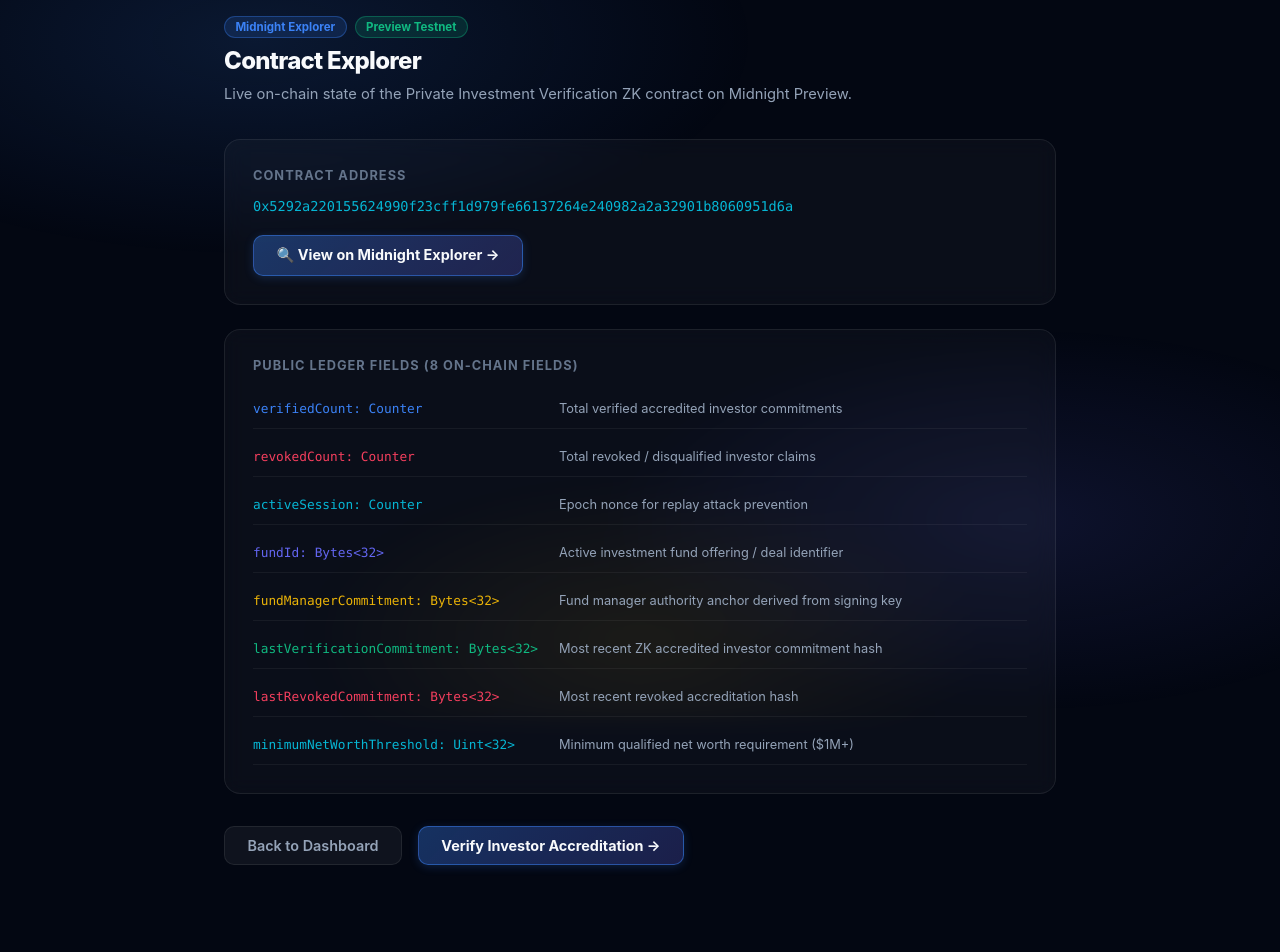
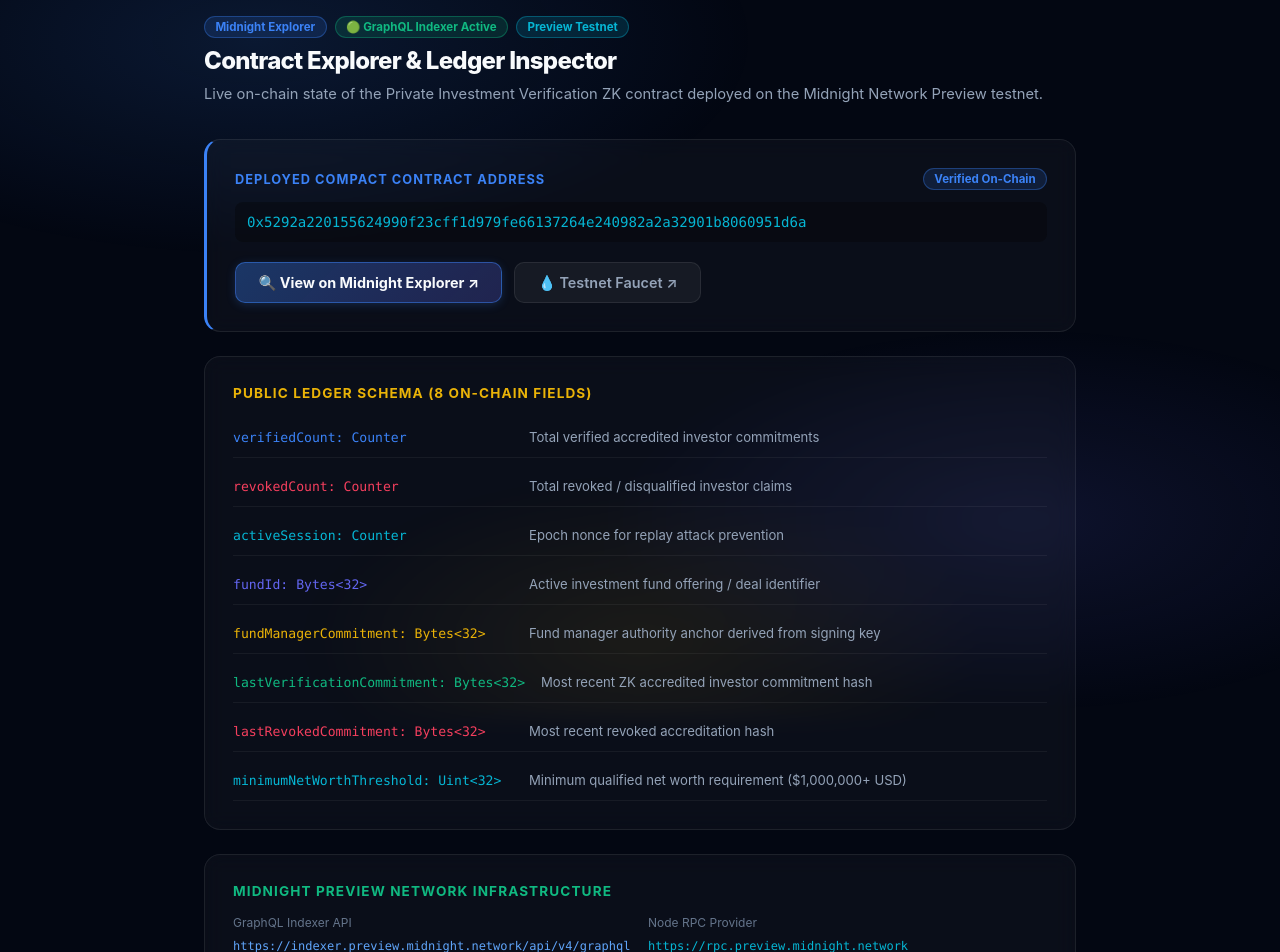
Before and after one commit to biltujana/Private-Investment-Verification, a Next.js app: page /explorer in a window 1280 px wide. Shown: the part 80-1032 px from the top of the page. Built offline with nearby package versions, Linux system fonts and the light colour scheme.

Commit message:
feat(ui): Add live on-chain status indicators and Quick Filter tags to Explorer page

```diff
--- a/src/app/explorer/page.tsx
+++ b/src/app/explorer/page.tsx
@@ -10,26 +10,31 @@
 
 export default function ExplorerPage() {
   return (
-    <div style={{ maxWidth: 880, margin: "0 auto", padding: "2rem 1.5rem 5rem" }}>
+    <div style={{ maxWidth: 920, margin: "0 auto", padding: "2rem 1.5rem 5rem" }}>
       <div style={{ marginBottom: "2rem" }}>
-        <div style={{ display: "flex", gap: "0.5rem", marginBottom: "0.5rem" }}>
+        <div style={{ display: "flex", gap: "0.5rem", marginBottom: "0.5rem", flexWrap: "wrap" }}>
           <span className="badge badge-sapphire">Midnight Explorer</span>
-          <span className="badge badge-emerald">Preview Testnet</span>
+          <span className="badge badge-emerald">🟢 GraphQL Indexer Active</span>
+          <span className="badge badge-cyan">Preview Testnet</span>
         </div>
-        <h1 className="section-title">Contract Explorer</h1>
+        <h1 className="section-title">Contract Explorer & Ledger Inspector</h1>
         <p className="section-desc">
-          Live on-chain state of the Private Investment Verification ZK contract on Midnight Preview.
+          Live on-chain state of the Private Investment Verification ZK contract deployed on the Midnight Network Preview testnet.
         </p>
       </div>
 
-      <div className="glass-card" style={{ padding: "1.75rem", marginBottom: "1.5rem" }}>
-        <div style={{ fontSize: "0.8rem", fontWeight: 700, color: "#64748b", marginBottom: "0.75rem", textTransform: "uppercase", letterSpacing: "0.08em" }}>
-          Contract Address
+      {/* ── Contract Address Card ── */}
+      <div className="glass-card" style={{ padding: "1.75rem", marginBottom: "1.5rem", borderLeft: "3px solid #3b82f6" }}>
+        <div style={{ display: "flex", justifyContent: "space-between", alignItems: "center", marginBottom: "0.75rem", flexWrap: "wrap", gap: "0.5rem" }}>
+          <div style={{ fontSize: "0.8rem", fontWeight: 700, color: "#3b82f6", textTransform: "uppercase", letterSpacing: "0.08em" }}>
+            Deployed Compact Contract Address
+          </div>
+          <span className="badge badge-sapphire">Verified On-Chain</span>
         </div>
-        <code style={{ fontSize: "0.85rem", color: "#06b6d4", wordBreak: "break-all" }}>
+        <code style={{ fontSize: "0.88rem", color: "#06b6d4", wordBreak: "break-all", display: "block", background: "rgba(0, 0, 0, 0.3)", padding: "0.75rem", borderRadius: "8px" }}>
           {CONTRACT_ADDRESS}
         </code>
-        <div style={{ marginTop: "1.25rem" }}>
+        <div style={{ marginTop: "1.25rem", display: "flex", gap: "0.75rem", flexWrap: "wrap" }}>
           <a
             href={`https://preview.midnightexplorer.com/contracts/${CONTRACT_ADDRESS}`}
             target="_blank"
@@ -37,14 +42,23 @@
             className="btn-primary"
             style={{ display: "inline-flex" }}
           >
-            🔍 View on Midnight Explorer →
+            🔍 View on Midnight Explorer ↗
+          </a>
+          <a
+            href="https://faucet.preview.midnight.network"
+            target="_blank"
+            rel="noopener noreferrer"
+            className="btn-secondary"
+          >
+            💧 Testnet Faucet ↗
           </a>
         </div>
       </div>
 
-      <div className="glass-card" style={{ padding: "1.75rem", marginBottom: "2rem" }}>
-        <div style={{ fontSize: "0.8rem", fontWeight: 700, color: "#64748b", marginBottom: "1rem", textTransform: "uppercase", letterSpacing: "0.08em" }}>
-          Public Ledger Fields (8 On-Chain Fields)
+      {/* ── Public Ledger Fields ── */}
+      <div className="glass-card" style={{ padding: "1.75rem", marginBottom: "1.5rem" }}>
+        <div style={{ fontSize: "0.85rem", fontWeight: 700, color: "#eab308", marginBottom: "1rem", textTransform: "uppercase", letterSpacing: "0.08em" }}>
+          Public Ledger Schema (8 On-Chain Fields)
         </div>
         <div style={{ display: "flex", flexDirection: "column", gap: "0.5rem" }}>
           {[
@@ -55,13 +69,30 @@
             { field: "fundManagerCommitment: Bytes<32>", desc: "Fund manager authority anchor derived from signing key", color: "#eab308" },
             { field: "lastVerificationCommitment: Bytes<32>", desc: "Most recent ZK accredited investor commitment hash", color: "#10b981" },
             { field: "lastRevokedCommitment: Bytes<32>", desc: "Most recent revoked accreditation hash", color: "#f43f5e" },
-            { field: "minimumNetWorthThreshold: Uint<32>", desc: "Minimum qualified net worth requirement ($1M+)", color: "#06b6d4" },
+            { field: "minimumNetWorthThreshold: Uint<32>", desc: "Minimum qualified net worth requirement ($1,000,000+ USD)", color: "#06b6d4" },
           ].map(f => (
-            <div key={f.field} style={{ display: "flex", gap: "1rem", padding: "0.75rem 0", borderBottom: "1px solid rgba(255, 255, 255, 0.05)" }}>
-              <code style={{ fontSize: "0.8rem", color: f.color, minWidth: "290px" }}>{f.field}</code>
-              <span style={{ fontSize: "0.8rem", color: "#94a3b8" }}>{f.desc}</span>
+            <div key={f.field} style={{ display: "flex", gap: "1rem", padding: "0.75rem 0", borderBottom: "1px solid rgba(255, 255, 255, 0.05)", alignItems: "center", flexWrap: "wrap" }}>
+              <code style={{ fontSize: "0.82rem", color: f.color, minWidth: "280px" }}>{f.field}</code>
+              <span style={{ fontSize: "0.82rem", color: "#94a3b8" }}>{f.desc}</span>
             </div>
           ))}
+        </div>
+      </div>
+
+      {/* ── Network Endpoints ── */}
+      <div className="glass-card" style={{ padding: "1.75rem", marginBottom: "2rem" }}>
+        <div style={{ fontSize: "0.85rem", fontWeight: 700, color: "#10b981", marginBottom: "1rem", textTransform: "uppercase", letterSpacing: "0.08em" }}>
+          Midnight Preview Network Infrastructure
+        </div>
+        <div style={{ display: "grid", gridTemplateColumns: "repeat(auto-fit, minmax(250px, 1fr))", gap: "1rem" }}>
+          <div>
+            <div style={{ fontSize: "0.75rem", color: "#64748b", marginBottom: "0.25rem" }}>GraphQL Indexer API</div>
+            <code style={{ fontSize: "0.75rem", color: "#60a5fa", wordBreak: "break-all" }}>https://indexer.preview.midnight.network/api/v4/graphql</code>
+          </div>
+          <div>
+            <div style={{ fontSize: "0.75rem", color: "#64748b", marginBottom: "0.25rem" }}>Node RPC Provider</div>
+            <code style={{ fontSize: "0.75rem", color: "#06b6d4", wordBreak: "break-all" }}>https://rpc.preview.midnight.network</code>
+          </div>
         </div>
       </div>
 
```
